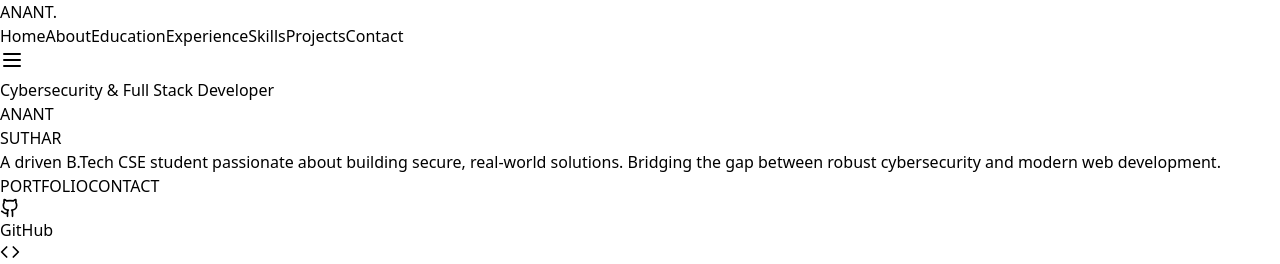
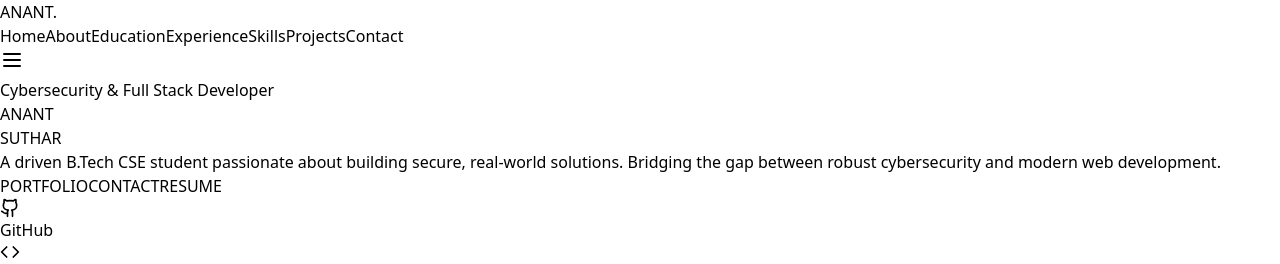
Before and after one commit to anant720/Posrtfolio, a React (Vite) app: page / in a window 1280 px wide. Shown: the top 264 px of the page. Built offline with nearby package versions, Linux system fonts and the light colour scheme.

Commit message:
Add: Resume download button in hero section
- Add RESUME CTA button linking to /Resume.pdf
- Opens resume in new tab for easy viewing/downloading
- Keeps styling consistent with existing primary CTAs

```diff
--- a/src/App.jsx
+++ b/src/App.jsx
@@ -206,7 +206,7 @@ const Portfolio = () => {
               A driven B.Tech CSE student passionate about building secure, real-world solutions.
               Bridging the gap between robust cybersecurity and modern web development.
             </p>
-            <div className="flex gap-4 pt-4">
+            <div className="flex flex-wrap gap-4 pt-4">
               <button
                 onClick={() => scrollToSection('projects')}
                 className="px-8 py-3 bg-white text-black font-bold tracking-widest hover:bg-cyan-400 hover:scale-105 transition-all duration-300"
@@ -219,6 +219,14 @@ const Portfolio = () => {
               >
                 CONTACT
               </button>
+              <a
+                href="/Resume.pdf"
+                target="_blank"
+                rel="noreferrer"
+                className="px-8 py-3 bg-cyan-500 text-black font-bold tracking-widest hover:bg-cyan-400 hover:scale-105 transition-all duration-300"
+              >
+                RESUME
+              </a>
             </div>
 
             <div className="flex flex-wrap items-center gap-6 pt-8 text-gray-500">
```
Also changed, not shown: 1 other file (tests, documents, lock files or other folders).
